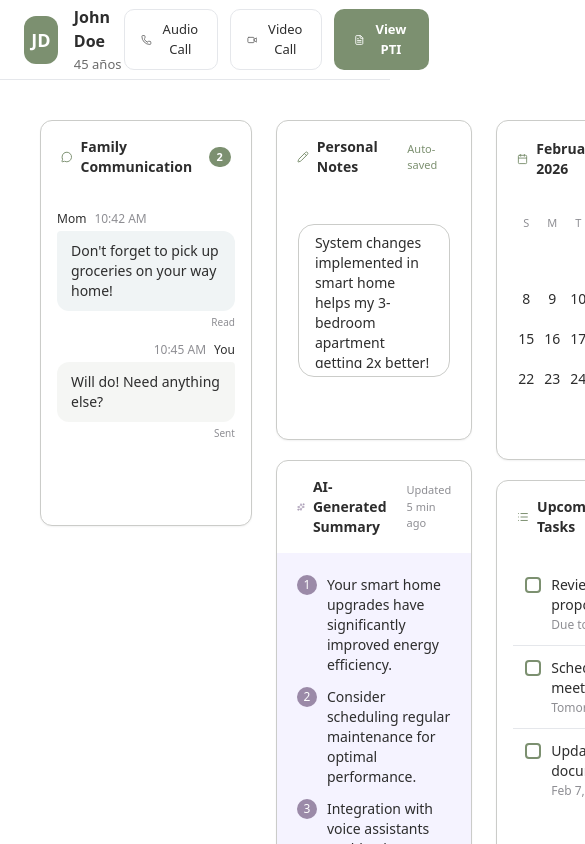
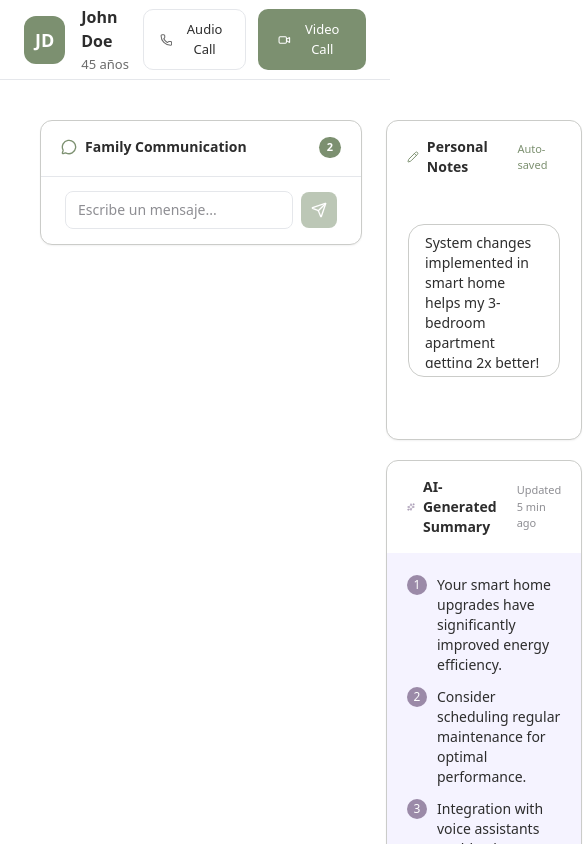
Before and after one commit to JaimeQida/front-Qidathon, a React (Vite) app: page / in a window 390 px wide. Shown: the top 844 px of the page, 585 px wide, since content can reach past the window. Built offline with nearby package versions, Linux system fonts and the light colour scheme.

Commit message:
fix: communications

```diff
--- a/src/components/dashboard/Communication.tsx
+++ b/src/components/dashboard/Communication.tsx
@@ -1,53 +1,141 @@
-import { MessageCircle } from "lucide-react"
+import { useState, useRef, useEffect } from "react"
+import { MessageCircle, Send } from "lucide-react"
+
+interface Message {
+  id: string
+  sender: string
+  text: string
+  time: string
+  status: "Read" | "Sent"
+  isOwn: boolean
+}
+
+function formatTime(date: Date) {
+  return date.toLocaleTimeString("en-US", {
+    hour: "numeric",
+    minute: "2-digit",
+    hour12: true,
+  })
+}
+
+const INITIAL_MESSAGES: Message[] = [
+  {
+    id: "1",
+    sender: "Mom",
+    text: "Don't forget to pick up groceries on your way home!",
+    time: "10:42 AM",
+    status: "Read",
+    isOwn: false,
+  },
+  {
+    id: "2",
+    sender: "You",
+    text: "Will do! Need anything else?",
+    time: "10:45 AM",
+    status: "Sent",
+    isOwn: true,
+  },
+]
 
 export function Communication() {
+  const [messages, setMessages] = useState<Message[]>(INITIAL_MESSAGES)
+  const [inputValue, setInputValue] = useState("")
+  const messagesEndRef = useRef<HTMLDivElement>(null)
+
+  const scrollToBottom = () => {
+    messagesEndRef.current?.scrollIntoView({ behavior: "smooth" })
+  }
+
+  useEffect(() => {
+    scrollToBottom()
+  }, [messages])
+
+  function handleSubmit(e: React.FormEvent) {
+    e.preventDefault()
+    const trimmed = inputValue.trim()
+    if (!trimmed) return
+
+    const newMessage: Message = {
+      id: crypto.randomUUID(),
+      sender: "You",
+      text: trimmed,
+      time: formatTime(new Date()),
+      status: "Sent",
+      isOwn: true,
+    }
+    setMessages((prev) => [...prev, newMessage])
+    setInputValue("")
+  }
+
+  const badgeCount = Math.min(messages.length, 99)
+
   return (
-    <div className="flex flex-col w-[380px] h-full">
+    <div className="flex min-h-0 flex-col w-[380px] h-full">
       <div className="flex flex-col h-full rounded-xl bg-[var(--card)] border border-[var(--border)] shadow-[0_1px_1.75px_rgba(0,0,0,0.05)] overflow-hidden">
         {/* Chat Header */}
-        <div className="flex items-center justify-between gap-3 px-5 py-4 w-full">
+        <div className="flex items-center justify-between gap-3 px-5 py-4 w-full shrink-0">
           <div className="flex items-center gap-2">
             <MessageCircle className="w-4 h-4 text-[#7C9070]" />
             <span className="text-sm font-semibold text-[#2D2D2D]">Family Communication</span>
           </div>
           <div className="flex items-center justify-center px-2 py-0.5 rounded-xl bg-[#7C9070]">
-            <span className="text-[11px] font-semibold text-white">2</span>
+            <span className="text-[11px] font-semibold text-white">{badgeCount}</span>
           </div>
         </div>
 
-        {/* Chat Content */}
-        <div className="flex flex-col gap-3 p-4 h-full border-t-2 border-transparent">
-          {/* Message 1 */}
-          <div className="flex flex-col gap-1 w-full">
-            <div className="flex items-center gap-2">
-              <span className="text-xs font-medium text-[#2D2D2D]">Mom</span>
-              <span className="text-xs text-[#8E8E93]">10:42 AM</span>
-            </div>
-            <div className="rounded-[4px_12px_12px_12px] bg-[#F0F4F5] px-[14px] py-[10px]">
-              <p className="text-sm text-[#2D2D2D]">Don&apos;t forget to pick up groceries on your way home!</p>
-            </div>
-            <div className="flex items-center justify-end gap-1">
-              <span className="text-[10px] text-[#8E8E93]">Read</span>
-            </div>
-          </div>
-
-          {/* Message 2 */}
-          <div className="flex flex-col items-end gap-1 w-full">
-            <div className="flex items-center justify-end gap-2">
-              <span className="text-xs text-[#8E8E93]">10:45 AM</span>
-              <span className="text-xs font-medium text-[#2D2D2D]">You</span>
-            </div>
-            <div className="rounded-[12px_4px_12px_12px] bg-[rgba(124,144,112,0.08)] px-[14px] py-[10px]">
-              <p className="text-sm text-[#2D2D2D]">Will do! Need anything else?</p>
-            </div>
-            <div className="flex items-center gap-1">
-              <span className="text-[10px] text-[#8E8E93]">Sent</span>
+        {/* Chat Content - scroll viewport con altura fija vía absolute */}
+        <div className="relative min-h-0 flex-1 border-t-2 border-transparent">
+          <div className="absolute inset-0 overflow-x-hidden overflow-y-auto">
+            <div className="flex flex-col gap-3 p-4">
+              {messages.map((msg) => (
+                <div
+                  key={msg.id}
+                  className={`flex flex-col gap-1 w-full ${msg.isOwn ? "items-end" : ""}`}
+                >
+                  <div className={`flex items-center gap-2 ${msg.isOwn ? "flex-row-reverse" : ""}`}>
+                    <span className="text-xs font-medium text-[#2D2D2D]">{msg.sender}</span>
+                    <span className="text-xs text-[#8E8E93]">{msg.time}</span>
+                  </div>
+                  <div
+                    className={
+                      msg.isOwn
+                        ? "rounded-[12px_4px_12px_12px] bg-[rgba(124,144,112,0.08)] px-[14px] py-[10px]"
+                        : "rounded-[4px_12px_12px_12px] bg-[#F0F4F5] px-[14px] py-[10px]"
+                    }
+                  >
+                    <p className="text-sm text-[#2D2D2D]">{msg.text}</p>
+                  </div>
+                  <div className={`flex items-center gap-1 ${msg.isOwn ? "" : "justify-end"}`}>
+                    <span className="text-[10px] text-[#8E8E93]">{msg.status}</span>
+                  </div>
+                </div>
+              ))}
+              <div ref={messagesEndRef} />
             </div>
           </div>
         </div>
 
-        {/* Card Actions (disabled) */}
-        <div className="flex items-center gap-2 h-[68px] px-6 border-t border-transparent opacity-0" />
+        {/* Card Actions - send message */}
+        <div className="flex shrink-0 items-center gap-2 h-[68px] px-6 border-t border-[#E5E7EB]">
+          <form onSubmit={handleSubmit} className="flex flex-1 items-center gap-2">
+            <input
+              type="text"
+              value={inputValue}
+              onChange={(e) => setInputValue(e.target.value)}
+              placeholder="Escribe un mensaje..."
+              className="flex-1 min-w-0 rounded-lg border border-[#E5E7EB] bg-white px-3 py-2 text-sm text-[#2D2D2D] placeholder:text-[#8E8E93] outline-none focus:border-[#7C9070] focus:ring-1 focus:ring-[#7C9070]"
+              aria-label="Mensaje"
+            />
+            <button
+              type="submit"
+              disabled={!inputValue.trim()}
+              className="flex shrink-0 items-center justify-center w-9 h-9 rounded-lg bg-[#7C9070] text-white hover:bg-[#6B7F60] disabled:opacity-50 disabled:cursor-not-allowed transition-colors"
+              aria-label="Enviar"
+            >
+              <Send className="w-4 h-4" />
+            </button>
+          </form>
+        </div>
       </div>
     </div>
   )
--- a/src/components/dashboard/MainContent.tsx
+++ b/src/components/dashboard/MainContent.tsx
@@ -3,7 +3,7 @@ import { Communication } from "./Communication"
 
 export function MainContent() {
   return (
-    <div className="flex gap-6 p-6 w-full h-full">
+    <div className="flex flex-1 min-h-0 gap-6 p-6 w-full">
       <Communication />
 
       {/* Intelligence Column */}
--- a/src/components/layout/DashboardLayout.tsx
+++ b/src/components/layout/DashboardLayout.tsx
@@ -6,7 +6,7 @@ export function DashboardLayout() {
     <div className="flex min-h-screen flex-col md:flex-row">
       <div className="flex flex-1 flex-col">
         <Header initials="JD" name="John Doe" age="45 años" />
-        <main className="flex-1 p-4 md:p-6">
+        <main className="flex flex-col flex-1 min-h-0 p-4 md:p-6">
           <Outlet />
         </main>
       </div>
--- a/src/components/layout/Header.tsx
+++ b/src/components/layout/Header.tsx
@@ -66,7 +66,7 @@ export function Header({
       <div className="flex items-center gap-3">
         <button
           onClick={onAudioCall}
-          className="flex items-center gap-2 px-4 py-2.5 rounded-[10px] bg-white border border-[#E5E7EB] hover:bg-gray-50 transition-colors"
+          className="flex items-center gap-2 px-4 py-2.5 rounded-[10px] bg-white border border-[#E5E7EB] hover:bg-gray-50 transition-colors cursor-pointer"
         >
           <Phone className="w-4 h-4 text-[#6B6B6B]" />
           <span className="text-[#2D2D2D] text-[13px] font-medium font-sans">
@@ -76,21 +76,11 @@ export function Header({
 
         <button
           onClick={onVideoCall}
-          className="flex items-center gap-2 px-4 py-2.5 rounded-[10px] bg-white border border-[#E5E7EB] hover:bg-gray-50 transition-colors"
+          className="flex items-center gap-2 px-5 py-[11px] rounded-[10px] bg-[#7C9070] hover:bg-[#6B7F60] transition-colors cursor-pointer"
         >
-          <Video className="w-4 h-4 text-[#6B6B6B]" />
-          <span className="text-[#2D2D2D] text-[13px] font-medium font-sans">
+          <Video className="w-4 h-4 text-white" />
+          <span className="text-white text-[13px] font-medium font-sans">
             Video Call
-          </span>
-        </button>
-
-        <button
-          onClick={onViewPTI}
-          className="flex items-center gap-2 px-5 py-[11px] rounded-[10px] bg-[#7C9070] hover:bg-[#6B7F60] transition-colors"
-        >
-          <FileText className="w-4 h-4 text-white" />
-          <span className="text-white text-[13px] font-semibold font-sans">
-            View PTI
           </span>
         </button>
       </div>
--- a/src/pages/dashboard/DashboardPage.tsx
+++ b/src/pages/dashboard/DashboardPage.tsx
@@ -3,7 +3,7 @@ import { MainContent } from "../../components/dashboard/MainContent"
 export function DashboardPage() {
 
   return (
-    <div className="space-y-6">
+    <div className="flex flex-col flex-1 min-h-0">
       <MainContent />
     </div>
   )
```
